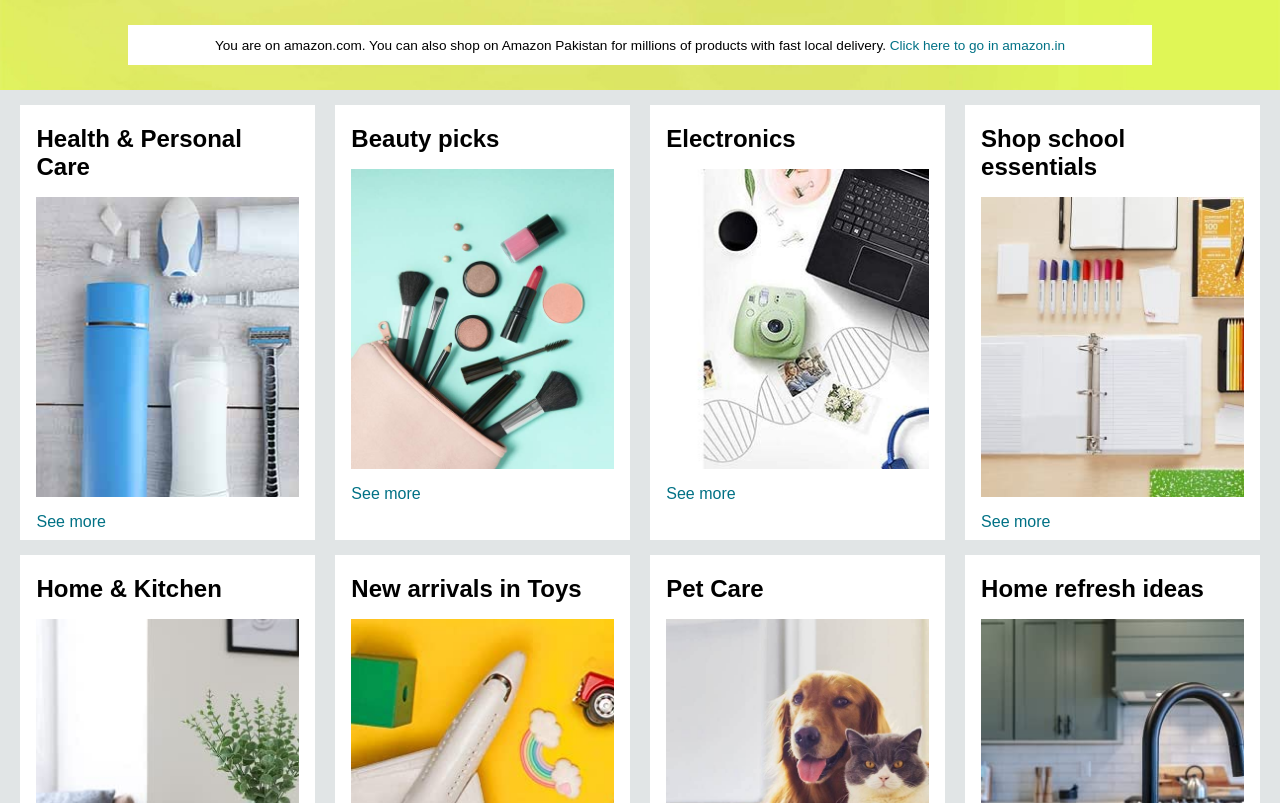
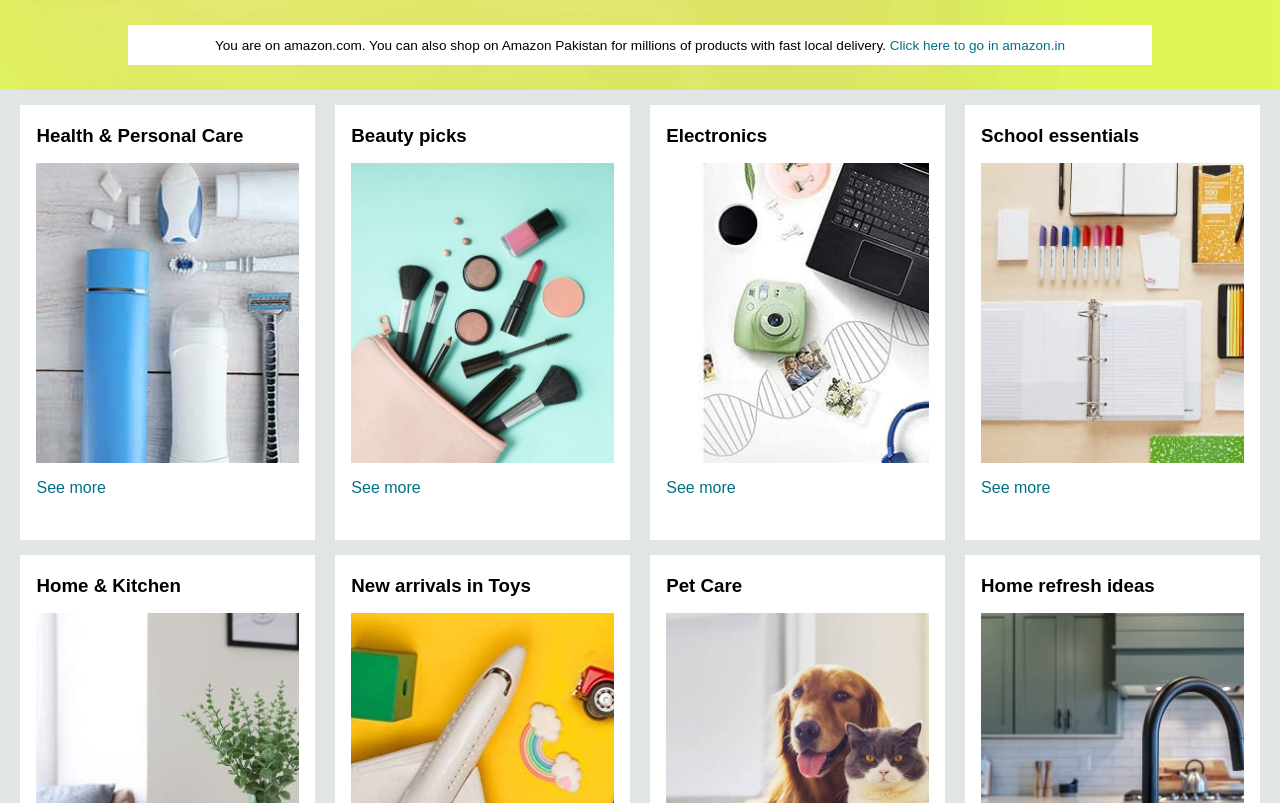
Before and after one commit to malihakhokhar/Amazon-Clone, a plain HTML site: page index.html in a window 1280 px wide. Shown: the part 360-1163 px from the top of the page. Drawn offline with Linux system fonts and the light colour scheme.

Commit message:
Update index.html

```diff
--- a/index.html
+++ b/index.html
@@ -85,56 +85,56 @@
     <div class="shop-section">
         <div class="box1 box">
             <div class="box-content">
-                <h2>Health & Personal Care</h2>
+                <h3>Health & Personal Care</h3>
                 <div class="box-img" style="background-image: url('health.jpg');"></div>
                 <p>See more</p>
             </div>
         </div>
         <div class="box2 box">
             <div class="box-content">
-                <h2>Beauty picks</h2>
+                <h3>Beauty picks</h3>
                 <div class="box-img" style="background-image: url('beauty.jpg');"></div>
                 <p>See more</p>
             </div>
         </div>
         <div class="box3 box">
             <div class="box-content">
-                <h2>Electronics</h2>
+                <h3>Electronics</h3>
                 <div class="box-img" style="background-image: url('electronics.jpg');"></div>
                 <p>See more</p>
             </div>
         </div>
         <div class="box4 box">
             <div class="box-content">
-                <h2>Shop school essentials</h2>
+                <h3>School essentials</h3>
                 <div class="box-img" style="background-image: url('school.jpg');"></div>
                 <p>See more</p>
             </div>
         </div>
         <div class="box5 box">
             <div class="box-content">
-                <h2>Home & Kitchen</h2>
+                <h3>Home & Kitchen</h3>
                 <div class="box-img" style="background-image: url('home.jpg');"></div>
                 <p>See more</p>
             </div>
         </div>
         <div class="box6 box">
             <div class="box-content">
-                <h2>New arrivals in Toys</h2>
+                <h3>New arrivals in Toys</h3>
                 <div class="box-img" style="background-image: url('toys.jpg');"></div>
                 <p>See more</p>
             </div>
         </div>
         <div class="box7 box">
             <div class="box-content">
-                <h2>Pet Care</h2>
+                <h3>Pet Care</h3>
                 <div class="box-img" style="background-image: url('box6_image.jpg');"></div>
                 <p>See more</p>
             </div>
         </div>
         <div class="box8 box">
             <div class="box-content">
-                <h2>Home refresh ideas</h2>
+                <h3>Home refresh ideas</h3>
                 <div class="box-img" style="background-image: url('ideas.jpg');"></div>
                 <p>See more</p>
             </div>
```
